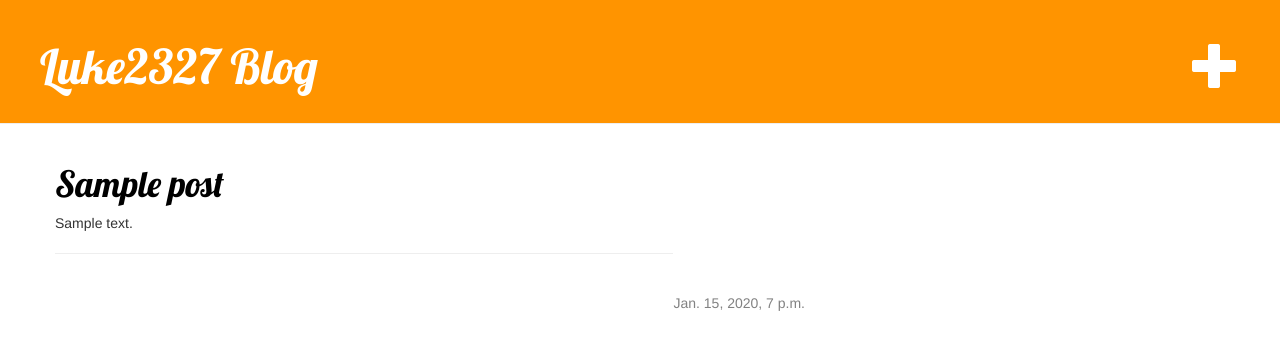
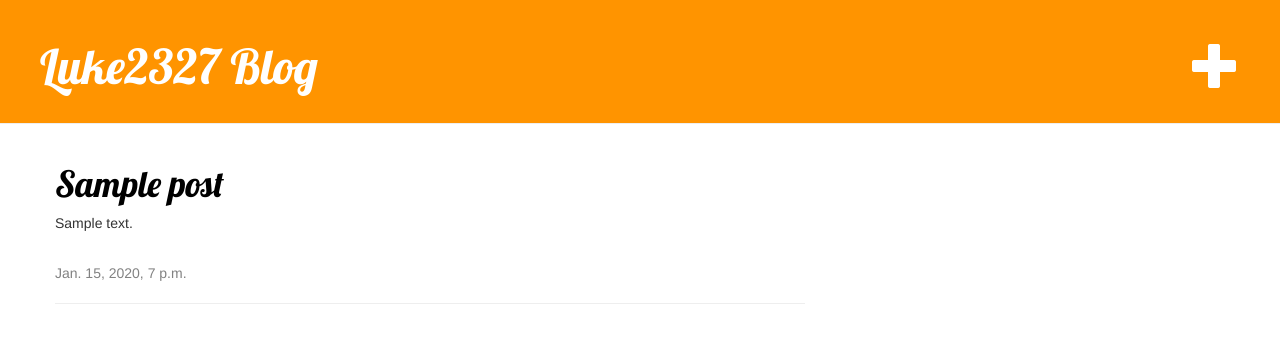
Before and after one commit to luke2327/env_my-first-blog, a Django app: template blog/templates/blog/post_list.html in a window 1280 px wide. Shown: the top 350 px of the page. Run offline with Django 3.2, Linux system fonts and the light colour scheme; the template is opened without the code that fills it: values that come from a table or form of the project are taken from there, others are empty; tables that the repository leaves empty hold one stand-in row (values such as "Sample post"); some libraries are stand-ins or nearby versions.

Commit message:
Post_list, post indent modified and date bug fix.

```diff
--- a/blog/static/css/blog.css
+++ b/blog/static/css/blog.css
@@ -47,7 +47,7 @@ h1, h2, h3, h4 {
 }
 
 .post {
-    margin-bottom: 70px;
+    margin-bottom: 25px;
 }
 
 .post h1 a, .post h1 a:visited {
--- a/blog/templates/blog/post_list.html
+++ b/blog/templates/blog/post_list.html
@@ -8,7 +8,7 @@
             </div> -->
             <h1><a href="{% url 'post_detail' pk=post.pk %}">{{ post.title }}</a></h1>
             <p>{{ post.text|linebreaksbr }}</p>
-            <div class="date">
+            <div style="color: #828282;">
               <br>
               {{ post.published_date }}
             </div>
```
